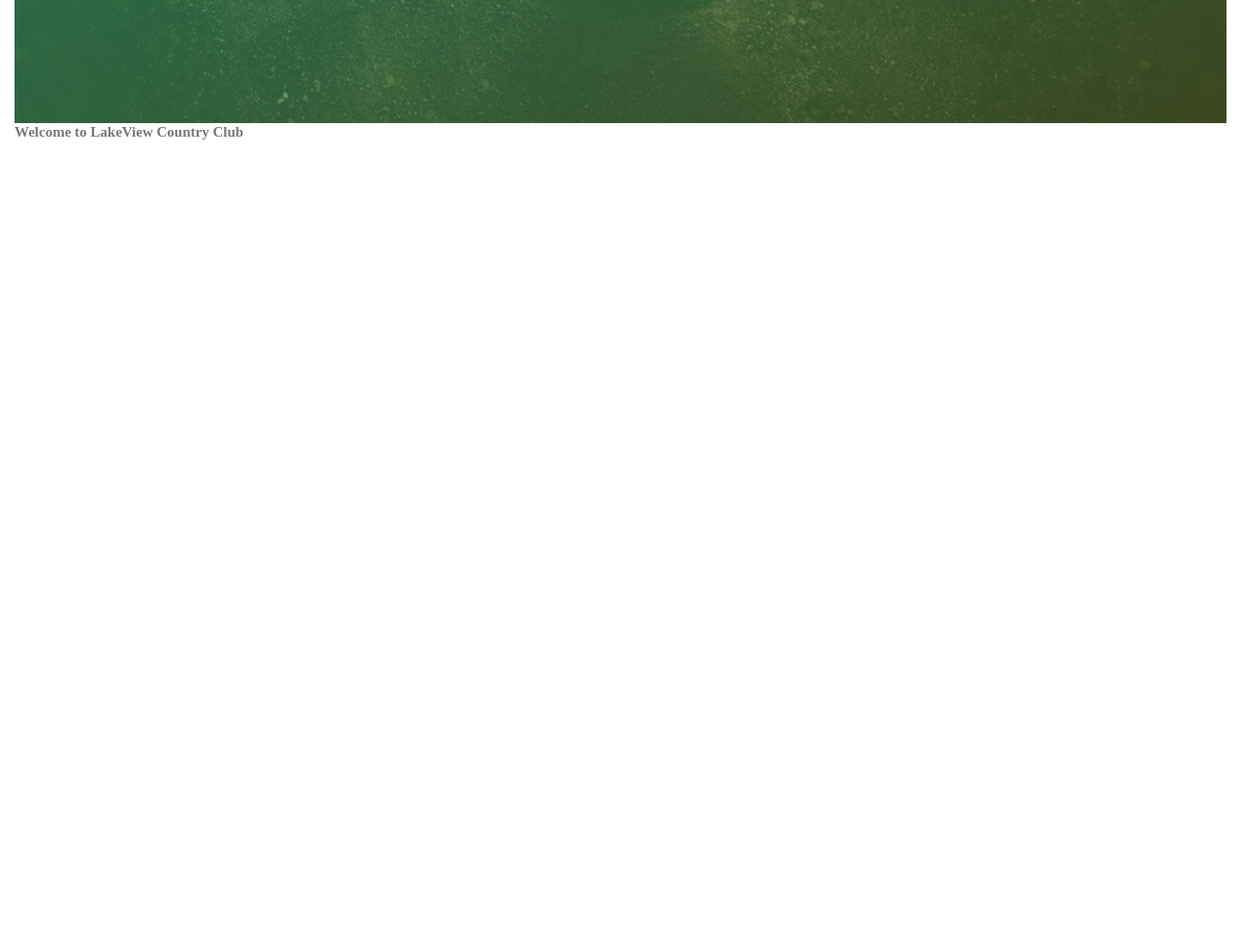
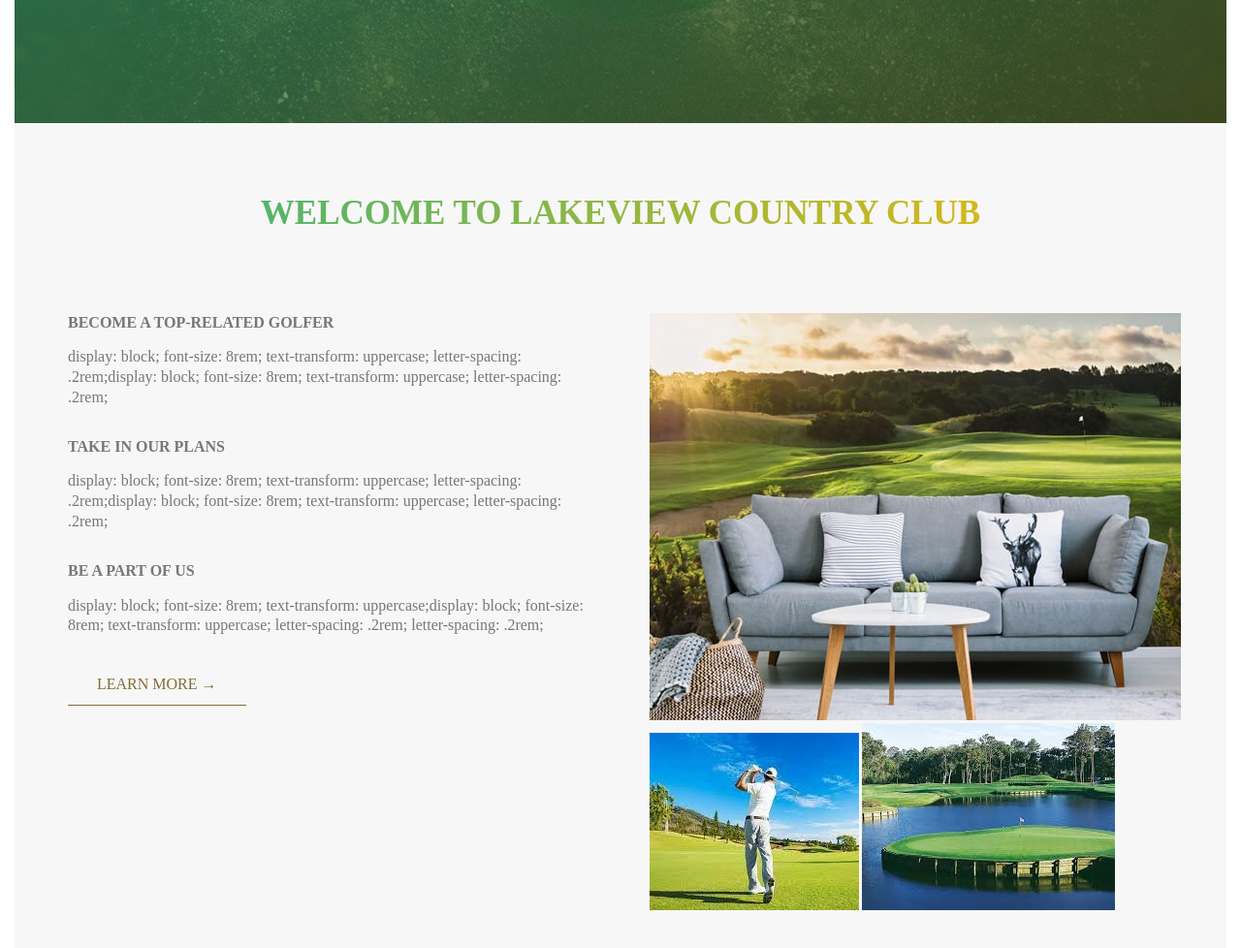
Before and after one commit to es-sheikhi/lakeview, a website: page index.html in a window 1280 px wide. Shown: the part 648-1626 px from the top of the page at 97% size. Before the commit the page ends 890 px from the top, so only its background shows below. Drawn offline with Linux system fonts and the light colour scheme.

Commit message:
start about img

```diff
--- a/index.html
+++ b/index.html
@@ -36,15 +36,59 @@
         </div>
     </header>
     <section class="about-section">
-        <h2 class="heading-secondary">
-            Welcome to LakeView Country Club
-        </h2>
+        <div class="u-align-center">
+            <h2 class="heading-secondary">
+                Welcome to LakeView Country Club
+            </h2>
+        </div>
+
         <div class="row">
             <div class="col-1-of-2">
-
+                <h1 class="heading-tertiary u-margin-bottom-small">
+                    Become a top-related golfer
+                </h1>
+                <p class="paragraph">
+                    display: block;
+                    font-size: 8rem;
+                    text-transform: uppercase;
+                    letter-spacing: .2rem;display: block;
+                    font-size: 8rem;
+                    text-transform: uppercase;
+                    letter-spacing: .2rem;
+                </p>
+                <h1 class="heading-tertiary u-margin-bottom-small">
+                    Take in our plans
+                </h1>
+                <p class="paragraph">
+                    display: block;
+                    font-size: 8rem;
+                    text-transform: uppercase;
+                    letter-spacing: .2rem;display: block;
+                    font-size: 8rem;
+                    text-transform: uppercase;
+                    letter-spacing: .2rem;
+                </p>
+                <h1 class="heading-tertiary u-margin-bottom-small">
+                    Be a part of us
+                </h1>
+                <p class="paragraph">
+                    display: block;
+                    font-size: 8rem;
+                    text-transform: uppercase;display: block;
+                    font-size: 8rem;
+                    text-transform: uppercase;
+                    letter-spacing: .2rem;
+                    letter-spacing: .2rem;
+                </p>
+                <a href="#" class="btn-rectangular">Learn More &rarr;</a>
             </div>
             <div class="col-1-of-2">
+                <div class="compostion">
+                    <img class="compostion__img compostion__img--1" alt="image 1" src="resources/img/img-1.jpg" />
+                    <img class="compostion__img compostion__img--2" alt="image 1" src="resources/img/img-2.jpg" />
+                    <img class="compostion__img compostion__img--3" alt="image 1" src="resources/img/img-3.jpg" />
 
+                </div>
             </div>
         </div>
     </section>
--- a/sass/abstracts/_variables.scss
+++ b/sass/abstracts/_variables.scss
@@ -29,7 +29,7 @@ $gray-light-2: #eee;
 
 //fonts
 
-$default-font-size:1.6;
+$default-font-size:1.6rem;
 
 //Grid system
 $horizontal-gutter:6rem;
--- a/sass/base/_typography.scss
+++ b/sass/base/_typography.scss
@@ -16,3 +16,31 @@
         font-size: 3rem;
     }
 }
+
+.heading-secondary{
+    font-size:3.5rem;
+    text-transform:uppercase;
+    font-weight:700;
+    background-image:linear-gradient(to right, $primary-light, $secondary-light);
+    -webkit-background-clip:text;
+    color:transparent;
+    transition:all 1s;
+
+    &:hover{
+        transform:skewY(2deg) skewX(8deg) scale(1.1);
+        text-shadow: .5rem 2rem 2rem rgba($black, .2);
+    }
+}
+
+.heading-tertiary {
+    font-size: $default-font-size;
+    font-weight: 700;
+    text-transform: uppercase;
+}
+
+.paragraph {
+    font-size: $default-font-size;
+    &:not(:last-child){
+        margin-bottom:3rem;
+    }
+}
--- /dev/null
+++ b/sass/base/_utilities.scss
@@ -0,0 +1,7 @@
+.u-align-center{
+    text-align:center;
+}
+
+.u-margin-bottom-small{
+    margin-bottom:1.5rem;
+}
--- a/sass/components/_buttons.scss
+++ b/sass/components/_buttons.scss
@@ -18,7 +18,7 @@
 
     &:hover{
         outline:none;
-        transform:translateY(-.2rem);
+        transform:translateY(-1.2rem);
         box-shadow:0 1rem 2rem rgba($black, 0.5);
     }
 
@@ -34,3 +34,29 @@
     }
 
 }
+
+.btn-rectangular {
+    display:inline-block;
+    &:link,
+    &:visited {
+        color: $brown;
+        text-decoration: none;
+        text-transform: uppercase;
+        border-bottom: .1rem solid $brown;
+        padding: 1rem 3rem;
+        font-size: $default-font-size;
+        transition: all .2s;
+    }
+
+    &:hover {
+        background-color: $brown;
+        color: $white;
+        transform: translateY(-.3rem);
+        box-shadow: 0 1rem 2rem rgba($black,.5);
+    }
+
+    &:active {
+        transform: translateY(-.1rem);
+        box-shadow: 0 .5rem 1rem rgba($black,.5);
+    }
+}
--- a/sass/main.scss
+++ b/sass/main.scss
@@ -6,4 +6,6 @@
 @import "base/typography";
 @import "layout/header";
 @import "layout/grid";
+@import "pages/home";
+@import "base/utilities";
 @import "components/buttons";
--- /dev/null
+++ b/sass/pages/_home.scss
@@ -0,0 +1,5 @@
+
+.about-section{
+    background-color:$gray-light-1;
+    padding:7rem 0;
+}
```
Also changed, not shown: resources/css/style.css, resources/img/img-1.jpg (added), resources/img/img-2.jpg (added), resources/img/img-3.jpg (added).
